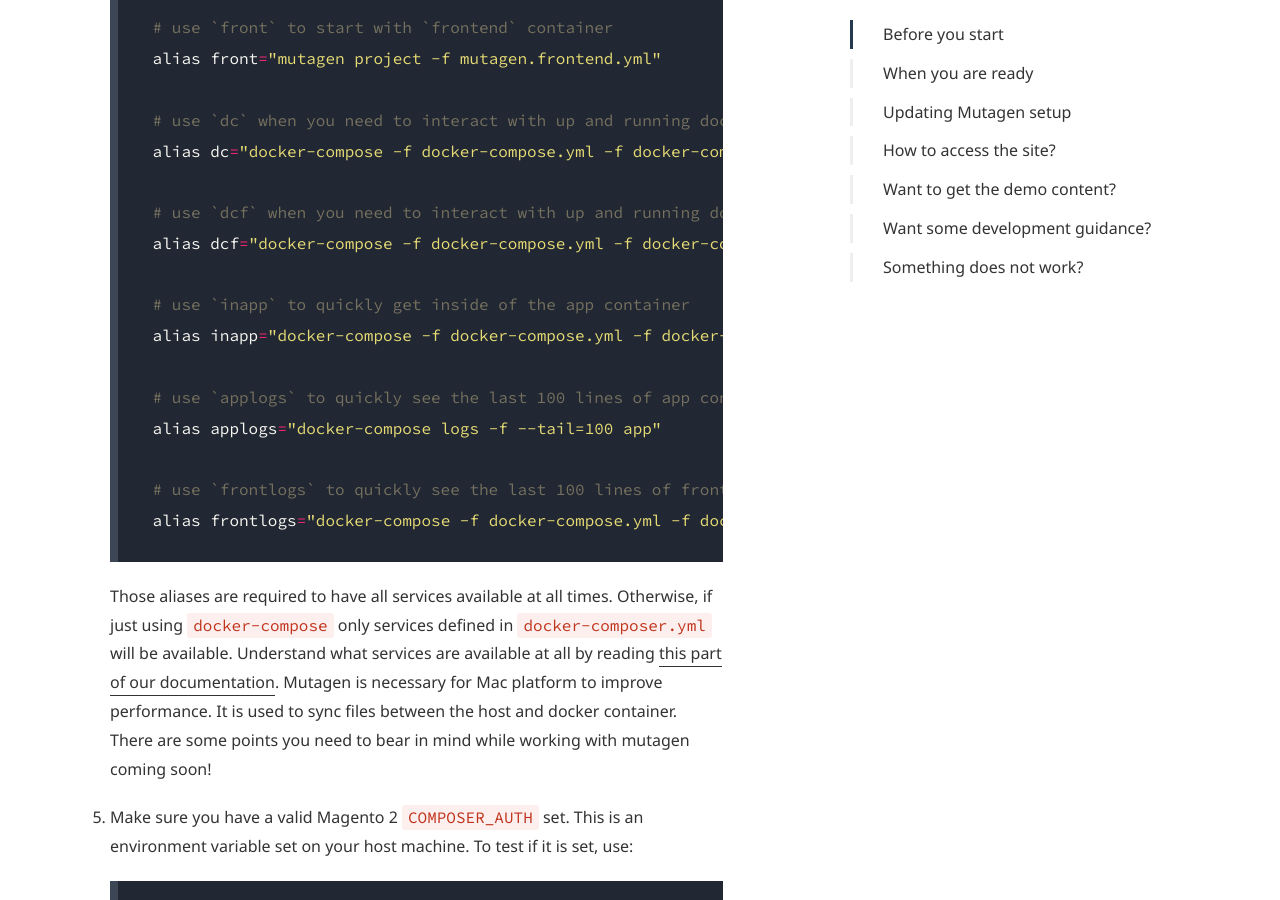
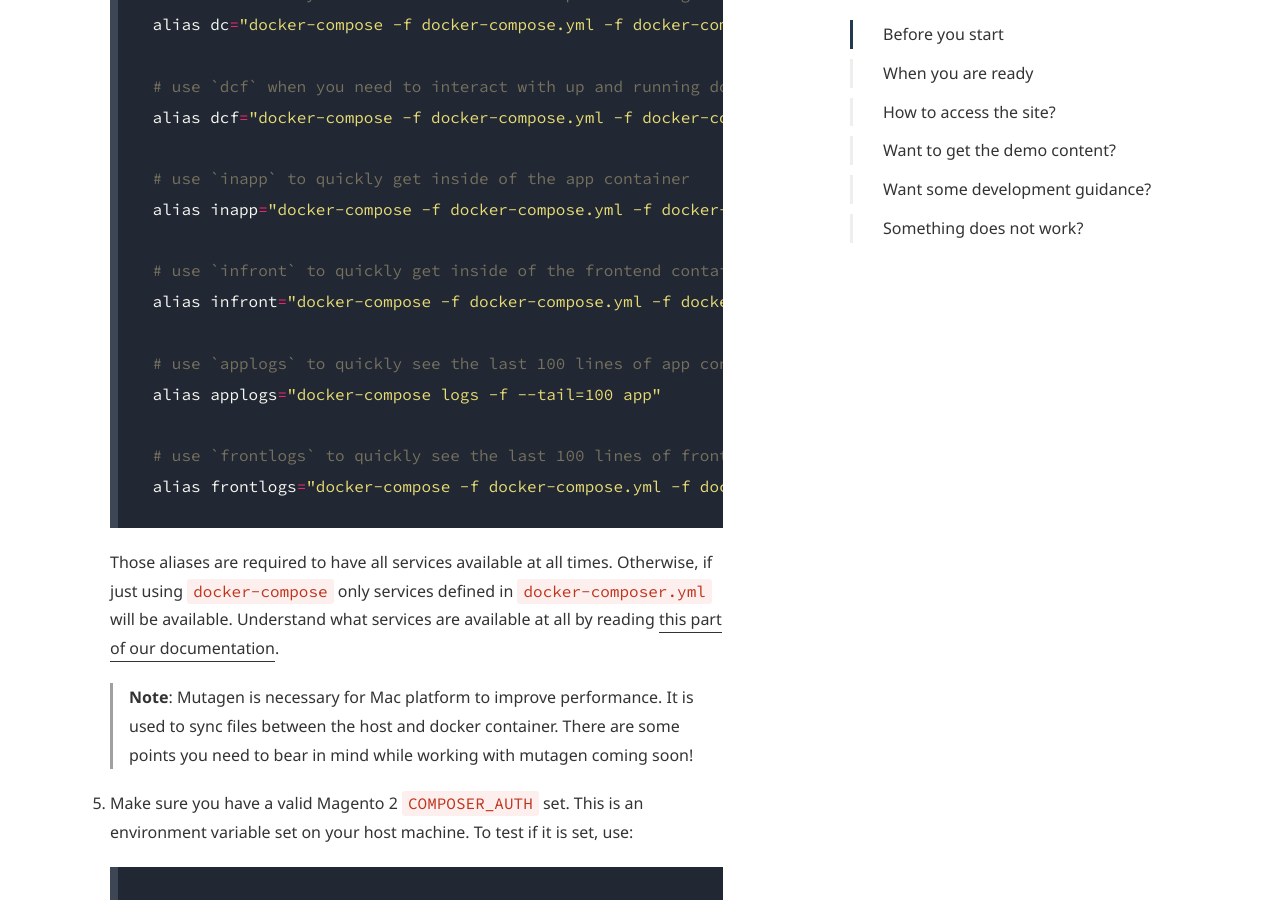
Before and after one commit to scandipwa/scandipwa.github.io, a Jekyll site: the page built from docs/installation/docker/mac.md, in a window 1280 px wide and 900 px high, scrolled down 1783 px. Built offline with Jekyll 4.4.1, drawn with Linux system fonts in a browser that asks for light colours; some web fonts are replaced; some of the changed text lies outside the part shown.

Commit message:
Added Mac instructions

````diff
--- a/docs/installation/docker/mac.md
+++ b/docs/installation/docker/mac.md
@@ -6,7 +6,7 @@
 
 # Hero section
 title: Mac Docker setup
-description: This guide is for setting up on Mac machines. This guide is meant for <b>local installation only</b> and currently is in beta. Working with Mutagen is recommended for experienced developers only.
+description: This guide is for setting up on Mac machines. This guide is meant for <b>local installation only</b>.
 
 # Micro navigation
 micro_nav:
@@ -15,7 +15,6 @@
   title: Docker
 
 ---
-> **Note**: there is ongoing development to make our setup work faster and reliable with this platform. Track the **Mutagen** pull-request [here](https://github.com/scandipwa/scandipwa-base/pull/63)
 
 ## Before you start
 
@@ -59,6 +58,9 @@
     # use `inapp` to quickly get inside of the app container
     alias inapp="docker-compose -f docker-compose.yml -f docker-compose.local.yml -f docker-compose.ssl.yml -f docker-compose.frontend.yml exec -u user app"
 
+    # use `infront` to quickly get inside of the frontend container
+    alias infront="docker-compose -f docker-compose.yml -f docker-compose.local.yml -f docker-compose.ssl.yml -f docker-compose.frontend.yml exec -w /var/www/public/app/design/frontend/Scandiweb/pwa/ frontend"
+
     # use `applogs` to quickly see the last 100 lines of app container logs
     alias applogs="docker-compose logs -f --tail=100 app"
 
@@ -66,7 +68,9 @@
     alias frontlogs="docker-compose -f docker-compose.yml -f docker-compose.local.yml -f docker-compose.ssl.yml -f docker-compose.frontend.yml logs -f --tail=100 frontend"
     ```
 
-    Those aliases are required to have all services available at all times. Otherwise, if just using `docker-compose` only services defined in `docker-composer.yml` will be available. Understand what services are available at all by reading [this part of our documentation](https://docs.scandipwa.com/#/docker/03-services?id=list-of-available-services). Mutagen is necessary for Mac platform to improve performance. It is used to sync files between the host and docker container. There are some points you need to bear in mind while working with mutagen coming soon!
+    Those aliases are required to have all services available at all times. Otherwise, if just using `docker-compose` only services defined in `docker-composer.yml` will be available. Understand what services are available at all by reading [this part of our documentation](https://docs.scandipwa.com/#/docker/03-services?id=list-of-available-services).
+
+    > **Note**: Mutagen is necessary for Mac platform to improve performance. It is used to sync files between the host and docker container. There are some points you need to bear in mind while working with mutagen coming soon!
 
 5. Make sure you have a valid Magento 2 `COMPOSER_AUTH` set. This is an environment variable set on your host machine. To test if it is set, use:
 
@@ -216,11 +218,7 @@
     ℹ ｢wdm｣: Compiled successfully
     ```
 
-    > **Note**: the requests to `/graphql` will still fail, you need to wait until the `app` container starts. See instruction in step 5 to see how.
-
-## Updating Mutagen setup
-
-  To update the setup you need to get the last changes and sometimes **rebuild app and/or frontend containers**.
+    > **Note**: the requests to `/graphql` will still fail, you need to wait until the `app` container starts. See instruction in step 2 to see how.
 
 ## How to access the site?
 
@@ -308,7 +306,7 @@
 
 Stuck? Don't know where to start? Checkout our development guide! It will guide you through the best-practices working with ScandiPWA! How to debug, configure the code-editor, code-style checker and create your first base-template! This, and much-much more in:
 
-[<span class="Button">Our awesome development guide</span>](/scandipwa/development.md)
+[Our awesome development guide](/docs/development/)
 
 ## Something does not work?
 
````
Also changed, not shown: other parts of docs/installation/docker/mac.md (+1 -3 lines), docs/installation/docker/index.md (+2 -2 lines), docs/installation/docker/linux.md (+4 -1 lines).
